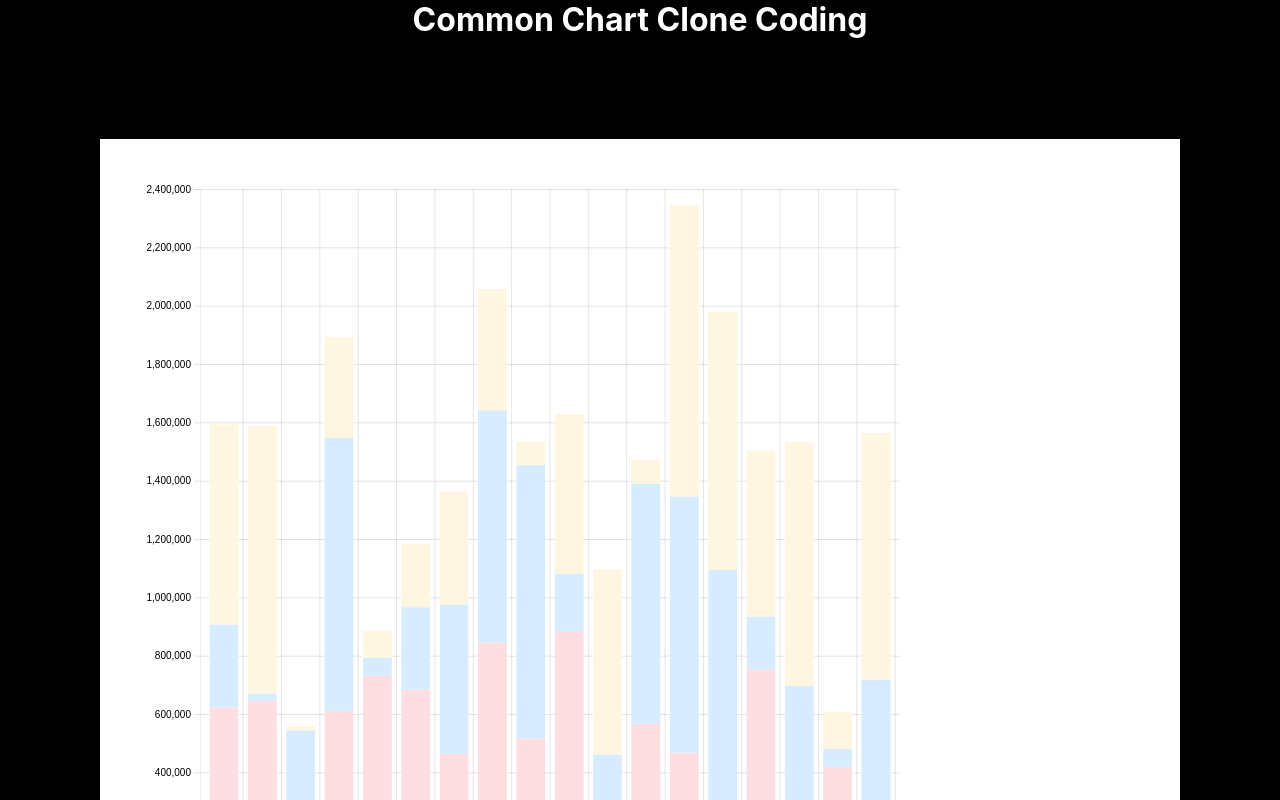
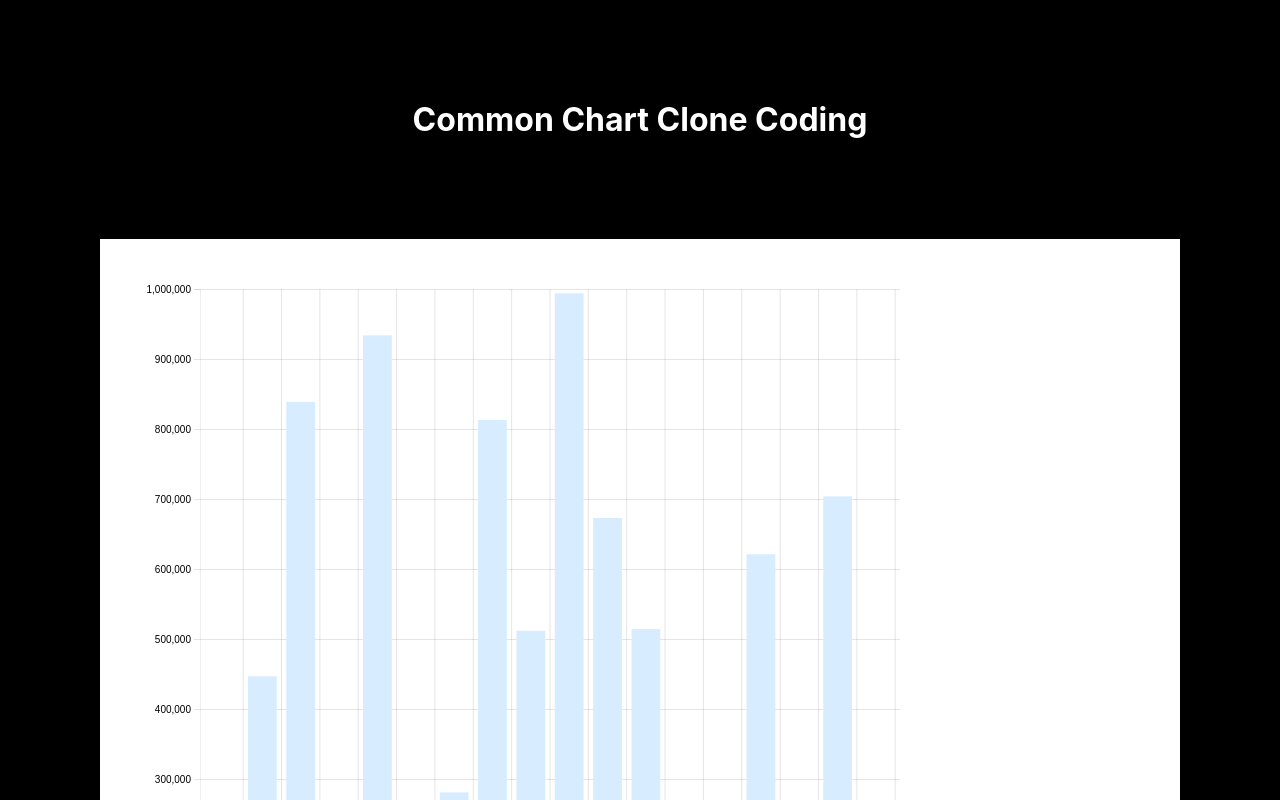
Before and after one commit to akffkdahffkdgo77/study-d3, a React (Create React App) app: page / in a window 1280 px wide. Shown: the top 800 px of the page. Built offline with nearby package versions, Linux system fonts and the light colour scheme.

Commit message:
chore : 코드 정리

```diff
--- a/src/App.js
+++ b/src/App.js
@@ -6,14 +6,14 @@ import StackedBarChart from './StackedBarChart';
 // https://github.com/d3/d3/blob/main/API.md#d3-api-reference
 function App() {
     return (
-        <div style={{ backgroundColor: '#000', height: '100vh' }}>
+        <div style={{ backgroundColor: '#000', minHeight: '100vh', paddingTop: 100, paddingBottom: 100 }}>
             <h1 style={{ width: '100%', textAlign: 'center', color: '#fff', marginTop: 0 }}>
                 Common Chart Clone Coding
             </h1>
+            <BarChart />
             <StackedBarChart />
-            {/* <BarChart /> */}
-            {/* <LineChart /> */}
-            {/* <BubbleChart /> */}
+            <LineChart />
+            <BubbleChart />
         </div>
     );
 }
```
Also changed, not shown: src/LineChart.js (+5 -5 lines).
